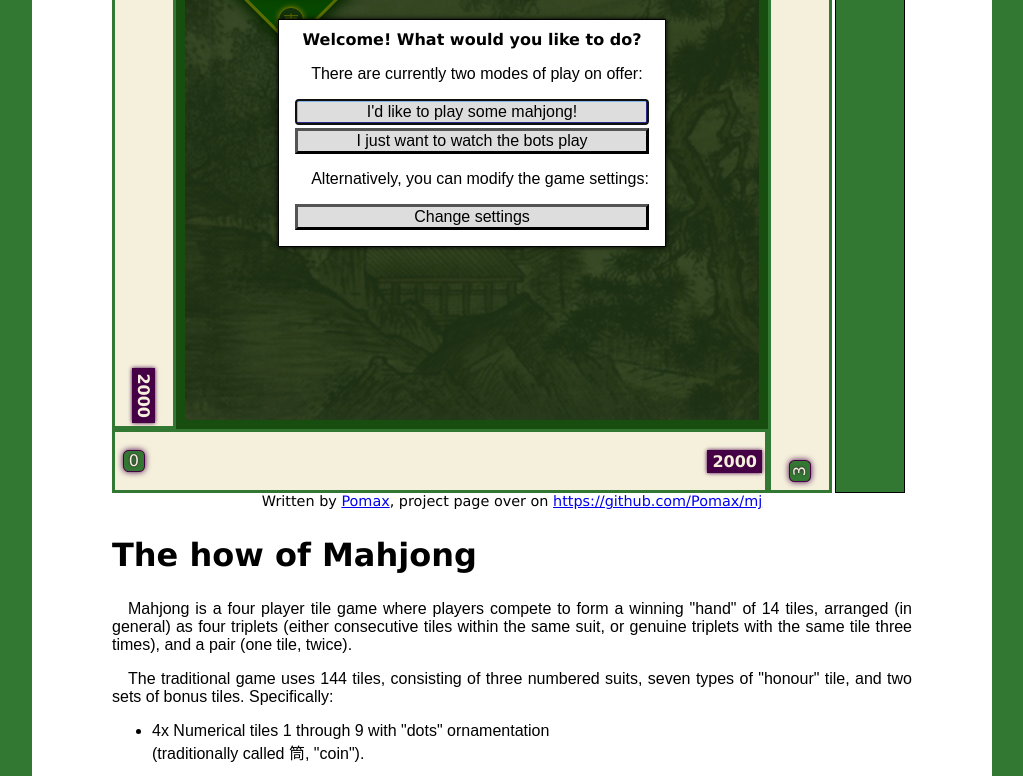
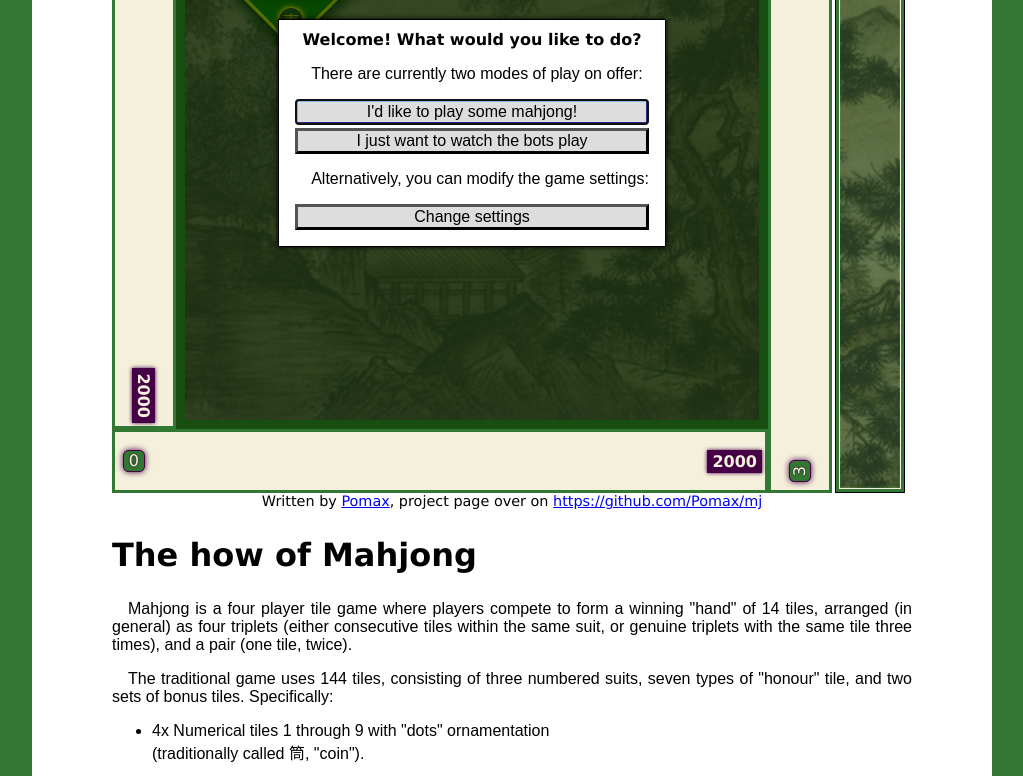
Before and after one commit to play3577/mj, a plain HTML site: page index.html in a window 1280 px wide. Shown: the part 255-1031 px from the top of the page, without its empty margins (128-1151 px from the left). Drawn offline with Linux system fonts and the light colour scheme; grey boxes are pictures that could not be loaded.

Commit message:
better sidebar background

```diff
--- a/index.html
+++ b/index.html
@@ -35,7 +35,9 @@
 
       <div class="wall data"></div>
       <div class="discards"></div>
-      <div class="knowledge"></div>
+      <div class="sidebar">
+        <div class="knowledge"></div>
+      </div>
 
       <div class="windicator">
         <div class="player-wind tc e">西</div>
--- a/src/css/tracking.css
+++ b/src/css/tracking.css
@@ -1,6 +1,7 @@
 
-.knowledge {
+.sidebar {
   background: var(--green);
+  background-image: url('../../img/background/opacity-05-strip.png');
   width: 10em;
   height: var(--h);
   position: relative;
@@ -10,7 +11,13 @@
   width: calc(4em + calc(2 * var(--sep)));
   border: 1px solid black;
   box-sizing: border-box;
-  padding: 0 var(--sep);
+}
+
+.knowledge {
+  background: rgba(0,0,0,0.3);
+  transform: scale(0.9, 0.99) translate(1px, 0);
+  width: calc(100% - 2px);
+  height: calc(100% - 2px);
 }
 
 .tile-count {
--- a/src/js/core/players/personality.js
+++ b/src/js/core/players/personality.js
@@ -93,5 +93,4 @@ class Personality {
     // if we get here, nothing's ruled out this claim.
     return true;
   }
-
 }
```
Also changed, not shown: img/background/felt.png (added), img/background/opacity-05-strip.png (added), 1 other file.
